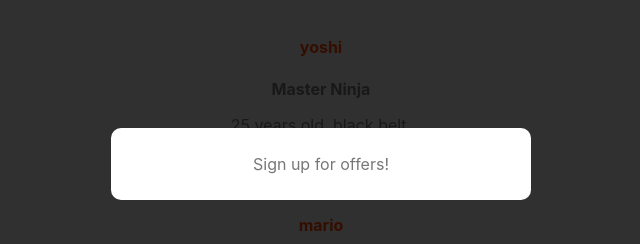
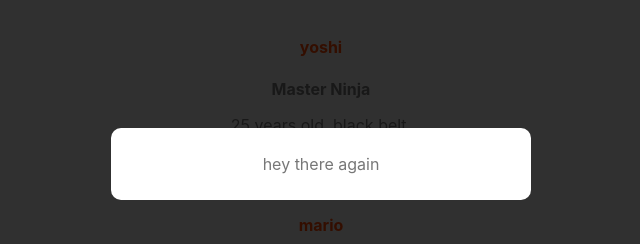
Before and after one commit to Sheilabob/sveltetutorial, a Svelte app: page / in a window 1280 px wide. Shown: the top 244 px of the page, without its empty margins (319-959 px from the left). Built offline with nearby package versions, Linux system fonts and the light colour scheme.

Commit message:
lesson 11

```diff
--- a/src/App.svelte
+++ b/src/App.svelte
@@ -15,7 +15,9 @@
 
 </script>
 
-<Modal />
+<!-- <Modal message="Hey, I am a prop value" isPromo={true}/> -->
+<Modal message="hey there again" />
+
 <main>
 	<div>
 		{#each people as person}
--- a/src/modal.svelte
+++ b/src/modal.svelte
@@ -1,12 +1,13 @@
 <script>
+    export let message = "default value";
     let showModal = true;
-    let isPromo = false;
+    export let isPromo = false;
 </script>
 
 {#if showModal}
     <div class="backdrop" class:promo={isPromo}>
         <div class="modal">
-            <p>Sign up for offers!</p>
+            <p>{message}</p>
         </div>
 
     </div>
```
